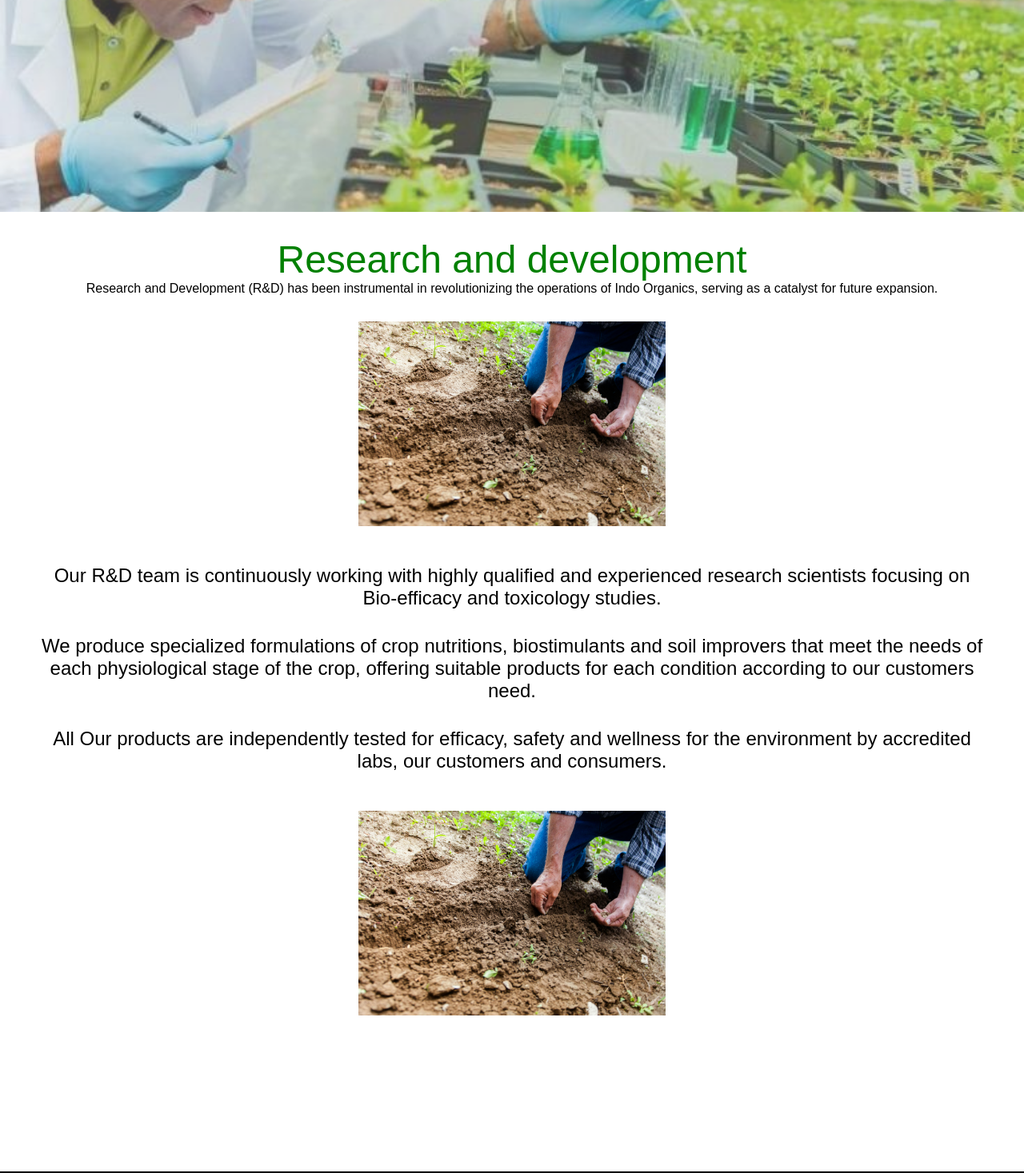
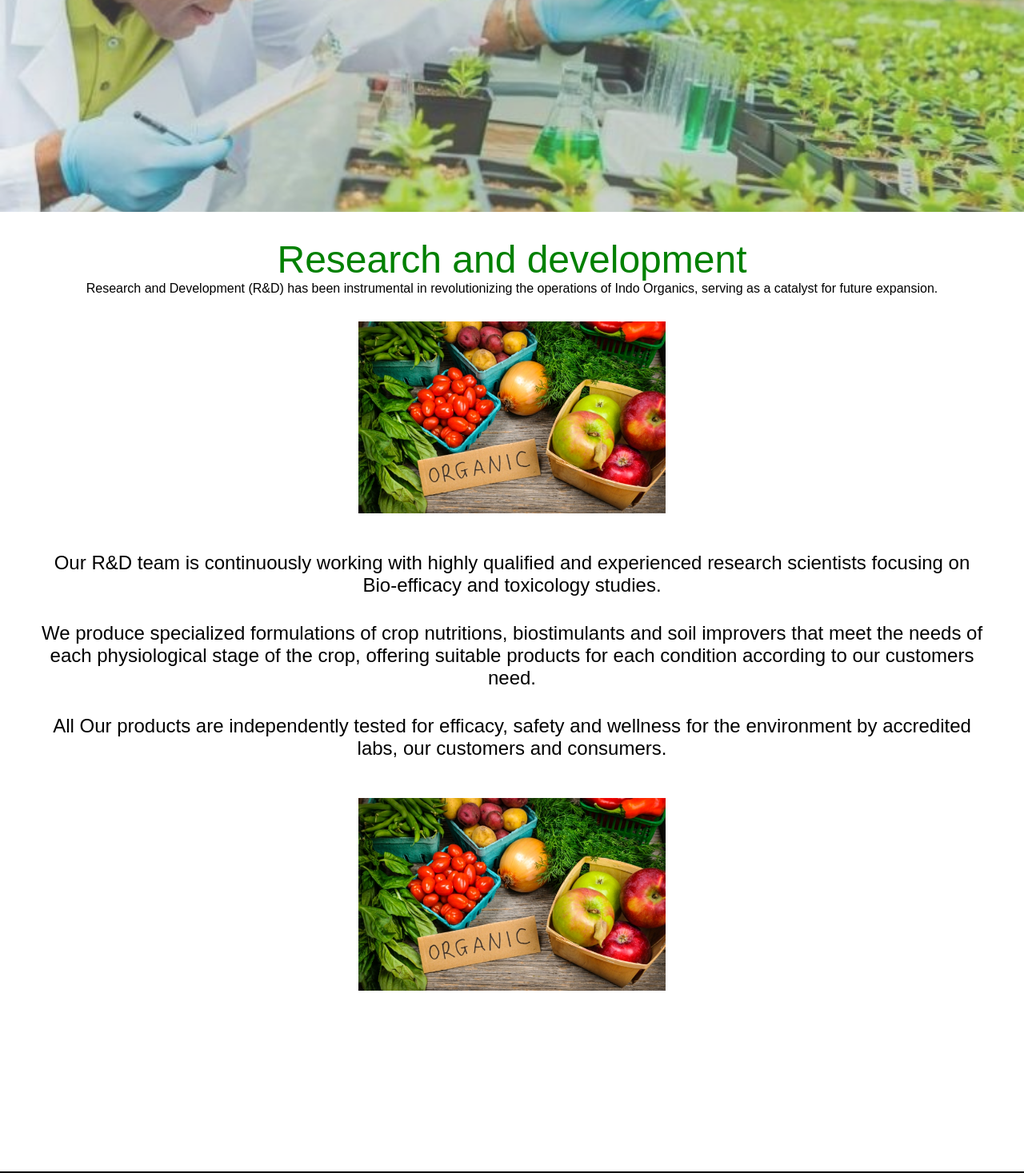
Before and after one commit to indo-organic/indo_organic_web, a React (Vite) app: page /researchDev in a window 1280 px wide. Shown: the part 255-1722 px from the top of the page at 80% size. Built offline with nearby package versions, Linux system fonts and the light colour scheme.

Commit message:
research box

```diff
--- a/src/pages/ResearchDev.jsx
+++ b/src/pages/ResearchDev.jsx
@@ -1,6 +1,6 @@
 import '../styles/ResearchDev.scss'
 import research_img from '../assets/research_t_img.png'
-import research_img_box from '../assets/slide2.jpg'
+import research2 from '../assets/research2.jpg'
 
 const ResearchDev = () => {
   return (
@@ -16,7 +16,7 @@ const ResearchDev = () => {
 
 
         <div className="research_box_content">
-          <img src={research_img_box} alt="" />
+        <img src={research2} alt="" />
           <div className="research_text_content">
             <p>Our R&D team is continuously working with highly
               qualified and experienced research scientists focusing on
@@ -31,7 +31,7 @@ const ResearchDev = () => {
               safety and wellness for the environment by accredited
               labs, our customers and consumers.</p>
           </div>
-          <img src={research_img_box} alt="" />
+          <img src={research2} alt="" />
 
 
         </div>
```
Also changed, not shown: src/assets/research2.jpg (added).
